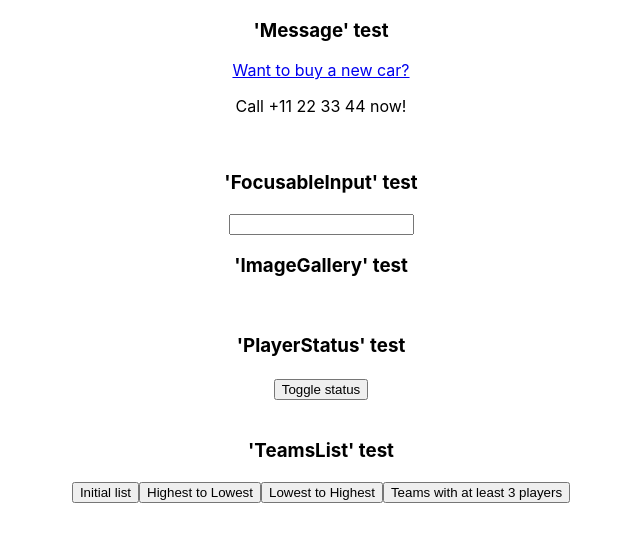
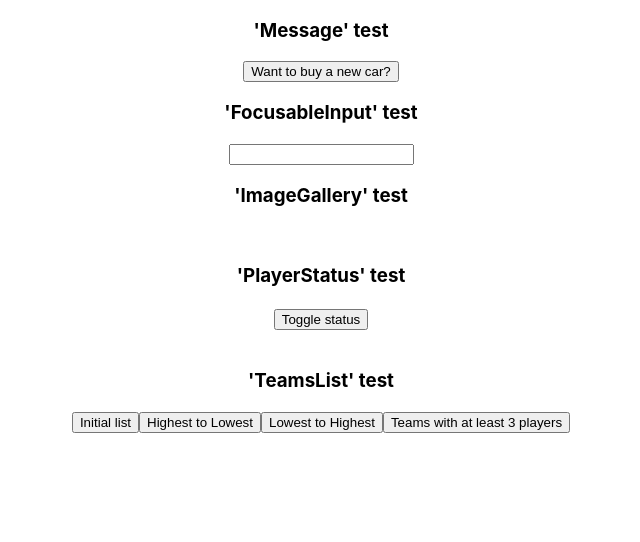
Before and after one commit to merilaclau/minutentag-frontend-challenge, a React (Create React App) app: page / in a window 1280 px wide. Shown: the top 542 px of the page, without its empty margins (319-959 px from the left). Built offline with nearby package versions, Linux system fonts and the light colour scheme.

Commit message:
adds toggle logic to Message component

```diff
--- a/src/App.js
+++ b/src/App.js
@@ -1,5 +1,5 @@
 
-import { Message } from "./components/Message";
+import Message from "./components/Message";
 import { FocusableInput } from "./components/FocusableInput";
 import { ImageGallery } from "./components/ImageGallery";
 import { PlayerStatus } from "./components/PlayerStatus";
--- a/src/components/Message.jsx
+++ b/src/components/Message.jsx
@@ -9,12 +9,20 @@
  * - After another click, the paragraph should not be rendered.
  * - Finish the Message component by implementing this logic.
  */
+import { useState } from 'react';
 
-export function Message() {
+const Message = () => {
+	const [mustShowPhone, setMustShowPhone] = useState(false);
+
 	return (
 		<>
-			<a href="#">Want to buy a new car?</a>
-			<p>Call +11 22 33 44 now!</p>
+			{/* anchor tag was replaced with a button tag so as to avoid invalid href attibute errors */}
+			<button onClick={() => setMustShowPhone(!mustShowPhone)}>
+				Want to buy a new car?
+			</button>
+			{mustShowPhone && <p>Call +11 22 33 44 now!</p>}
 		</>
 	);
-}
+};
+
+export default Message;
```
